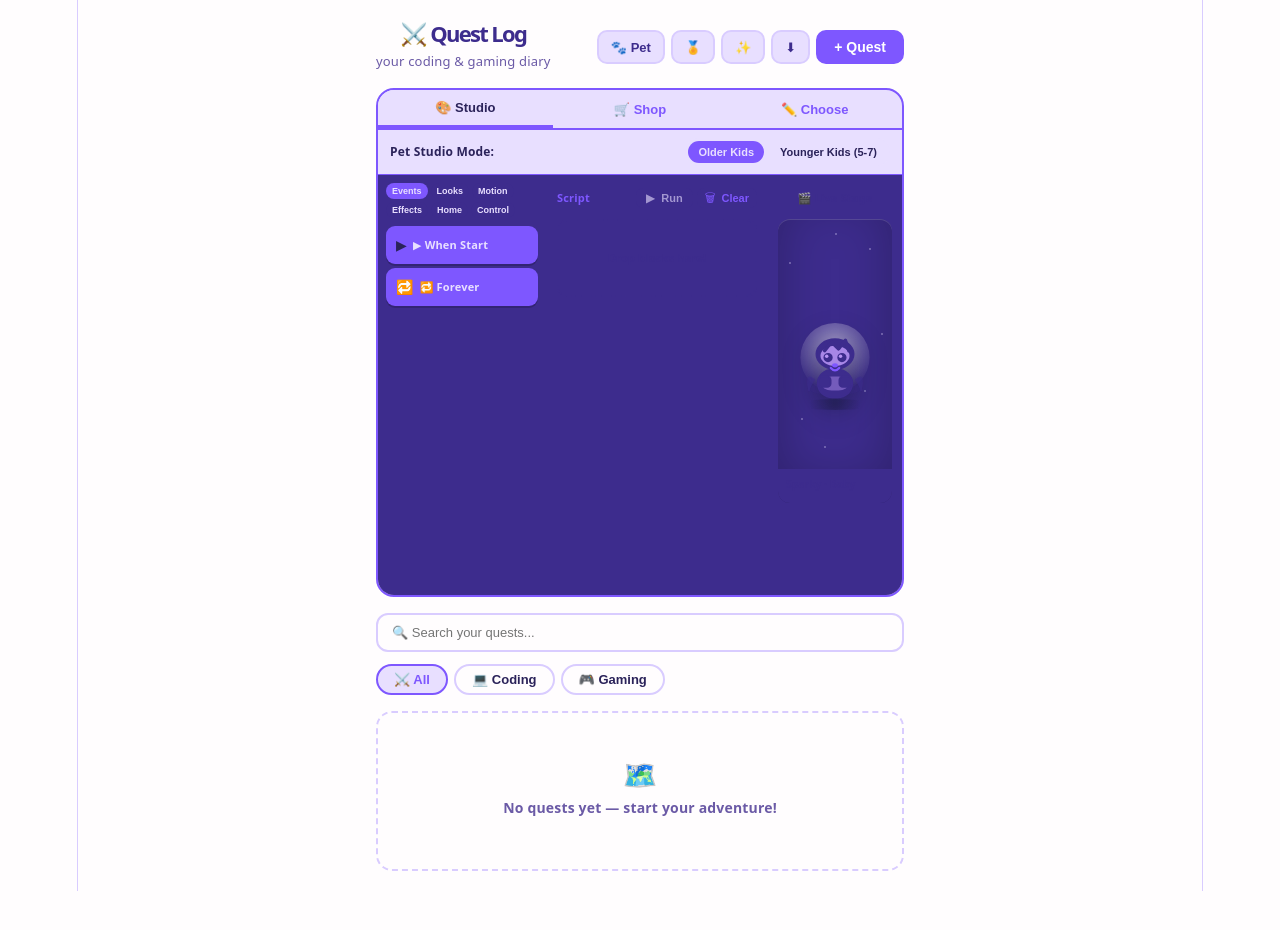
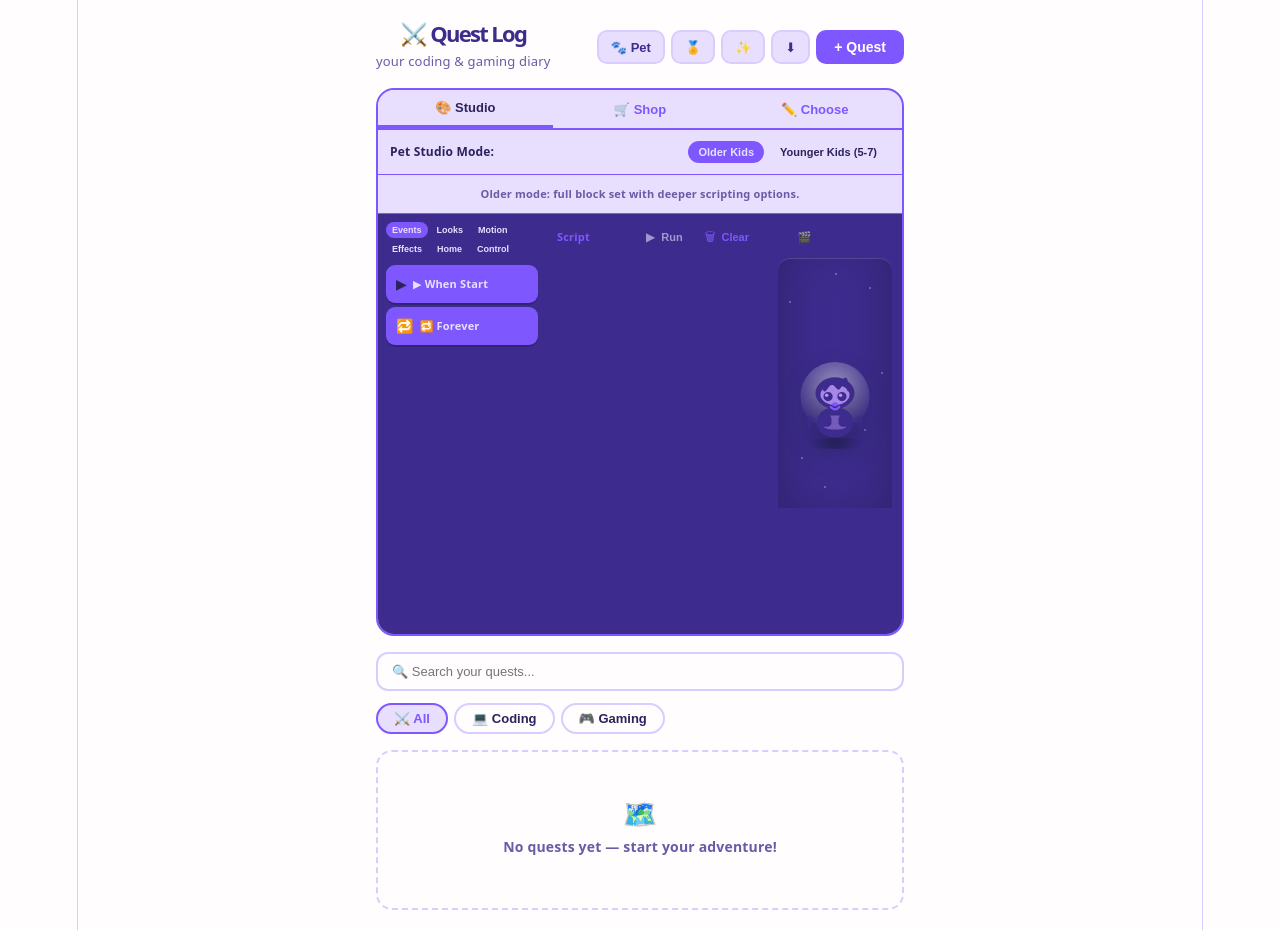
Before and after one commit to dtaghva26/VoidLog, a React (Vite) app in the folder my-react-app/: page / in a window 1280 px wide. Before the commit the page ends 891 px from the top, so only its background shows below. Built offline with nearby package versions, Linux system fonts and the light colour scheme.

Commit message:
Make Pet Studio age modes persistent and enforce younger-safe blocks

```diff
--- a/my-react-app/src/PetStudio.jsx
+++ b/my-react-app/src/PetStudio.jsx
@@ -261,7 +261,6 @@ function LiveStage({ pet, anim, running }) {
 
 export default function PetStudio({ pet, setPet, spentXP, setSpentXP, totalXP }) {
   const [studioTab, setStudioTab] = useState("studio");
-  const [kidMode, setKidMode] = useState("older");
   const [sequence, setSequence] = useState([]);
   const [values, setValues] = useState({});
   const [running, setRunning] = useState(false);
@@ -284,6 +283,7 @@ export default function PetStudio({ pet, setPet, spentXP, setSpentXP, totalXP })
       frog: ["Moss", "River", "Orbit", "Rune"],
     },
   };
+  const kidMode = pet.kidMode === "younger" ? "younger" : "older";
   const availXP = totalXP - spentXP;
   const stageObj = getStage(pet.growth);
   const nextStage = STAGES.find(s => s.minGrowth > pet.growth);
@@ -303,6 +303,24 @@ export default function PetStudio({ pet, setPet, spentXP, setSpentXP, totalXP })
   const removeFromSeq = uid => setSequence(s => s.filter(x => x.uid !== uid));
   const clearSeq = () => { setSequence([]); setValues({}); };
   const stopScript = () => { stopRef.current = true; setRunning(false); setActiveIdx(-1); };
+  const setKidMode = (mode) => {
+    const nextMode = mode === "younger" ? "younger" : "older";
+    if (nextMode === kidMode) return;
+    setPet({ ...pet, kidMode: nextMode });
+    if (nextMode === "younger") {
+      stopScript();
+      setSequence((current) => {
+        const filteredSequence = current.filter((block) => YOUNGER_BLOCK_IDS.includes(block.id));
+        const keepUids = new Set(filteredSequence.map((block) => String(block.uid)));
+        setValues((currentValues) =>
+          Object.fromEntries(
+            Object.entries(currentValues).filter(([uid]) => keepUids.has(String(uid)))
+          )
+        );
+        return filteredSequence;
+      });
+    }
+  };
 
   const sleepMs = ms => new Promise(r => setTimeout(r, ms));
 
@@ -498,6 +516,11 @@ export default function PetStudio({ pet, setPet, spentXP, setSpentXP, totalXP })
           ))}
         </div>
       </div>
+      <p style={{ margin: 0, padding: isYoungerMode ? "8px 12px" : "6px 12px", background: STUDIO_COLORS.accentSoft, color: STUDIO_COLORS.textMuted, fontSize: isYoungerMode ? 13 : 11, fontWeight: 600, borderBottom: `1px solid ${color2}` }}>
+        {isYoungerMode
+          ? "Younger mode: fewer blocks, bigger controls, and playful visuals."
+          : "Older mode: full block set with deeper scripting options."}
+      </p>
 
       {studioTab === "studio" && (
         <div style={{ display: "flex", minHeight: 420 }}>
```
